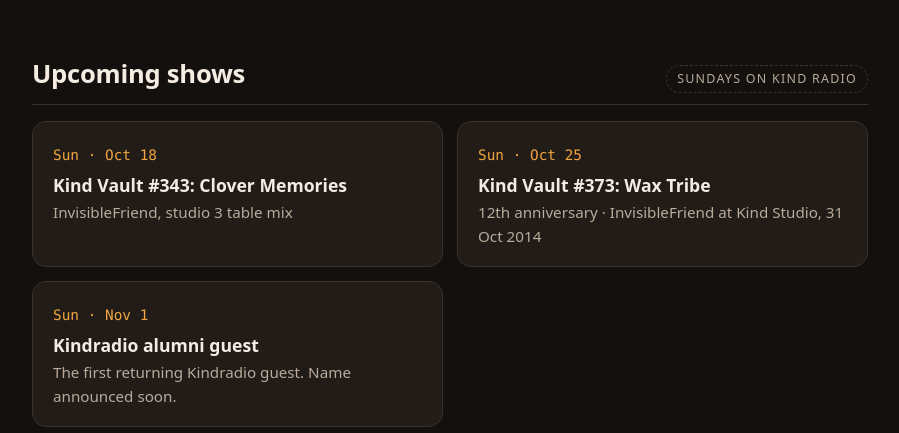
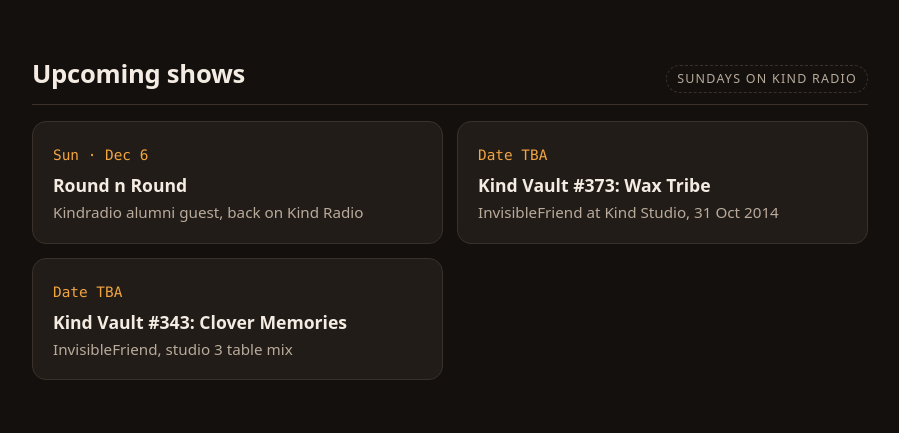
Before and after one commit to kwizeranafinance-kind/kind-radio, a plain HTML site: page index.html in a window 1280 px wide. Shown: the part 2268-2701 px from the top of the page, without its empty margins (190-1089 px from the left). Drawn offline with Linux system fonts and the light colour scheme; a script that the page names is missing.

Commit message:
Upcoming: Round n Round Dec 6

```diff
--- a/index.html
+++ b/index.html
@@ -387,19 +387,19 @@
       </div>
       <ul class="upcoming">
         <li>
-          <span class="when"><time datetime="2026-10-18">Sun · Oct 18</time></span>
+          <span class="when"><time datetime="2026-12-06">Sun · Dec 6</time></span>
+          <span class="title">Round n Round</span>
+          <span class="meta">Kindradio alumni guest, back on Kind Radio</span>
+        </li>
+        <li>
+          <span class="when">Date TBA</span>
+          <span class="title">Kind Vault #373: Wax Tribe</span>
+          <span class="meta">InvisibleFriend at Kind Studio, 31 Oct 2014</span>
+        </li>
+        <li>
+          <span class="when">Date TBA</span>
           <span class="title">Kind Vault #343: Clover Memories</span>
           <span class="meta">InvisibleFriend, studio 3 table mix</span>
-        </li>
-        <li>
-          <span class="when"><time datetime="2026-10-25">Sun · Oct 25</time></span>
-          <span class="title">Kind Vault #373: Wax Tribe</span>
-          <span class="meta">12th anniversary · InvisibleFriend at Kind Studio, 31 Oct 2014</span>
-        </li>
-        <li>
-          <span class="when"><time datetime="2026-11-01">Sun · Nov 1</time></span>
-          <span class="title">Kindradio alumni guest</span>
-          <span class="meta">The first returning Kindradio guest. Name announced soon.</span>
         </li>
       </ul>
     </section>
```
